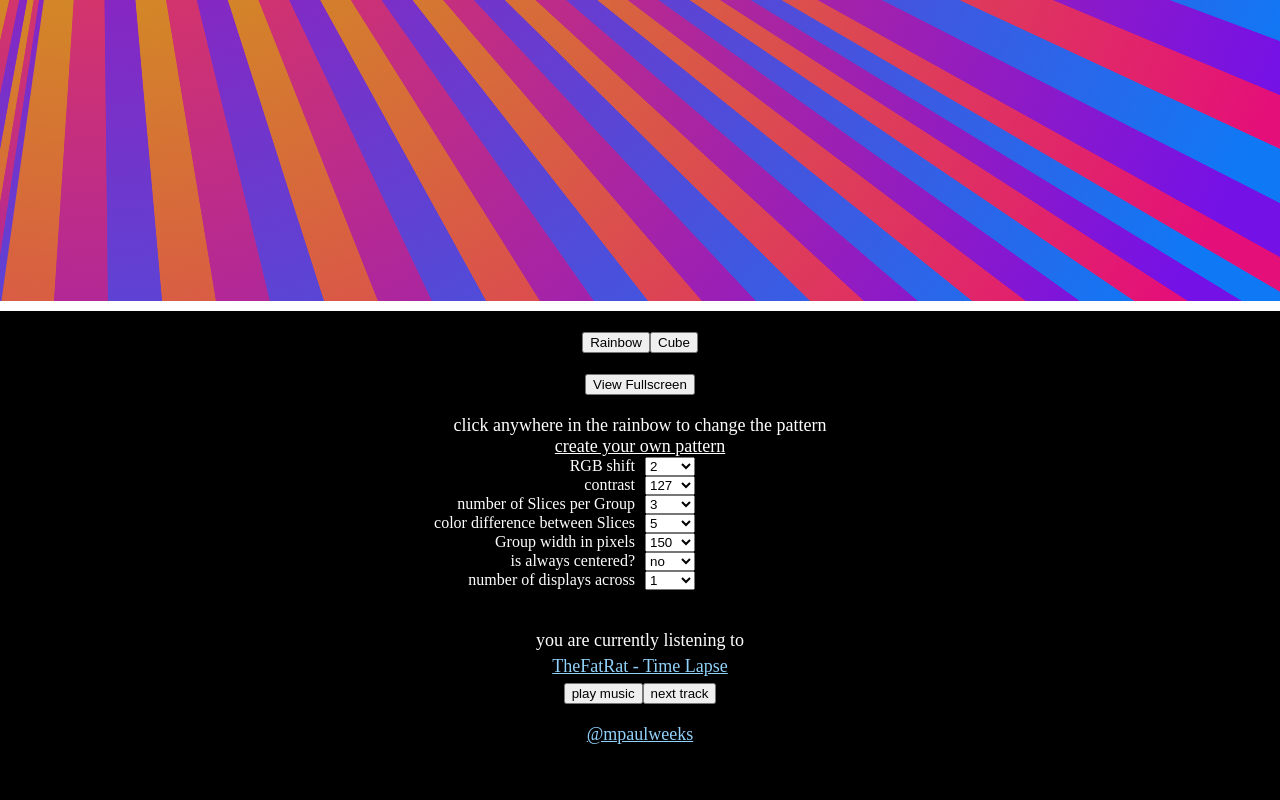
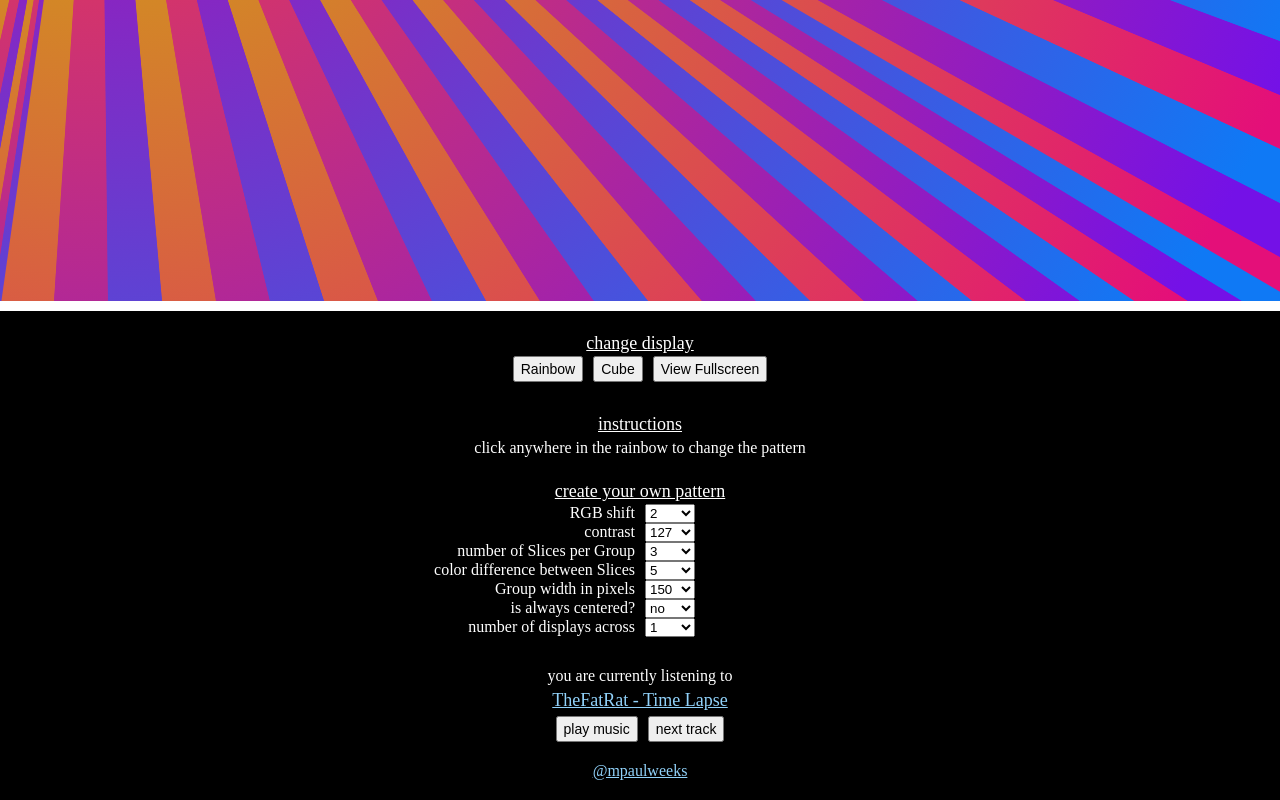
Before and after one commit to mpaulweeks/vibe, a React (Create React App) app in the folder vibe-app/: page / in a window 1280 px wide. Shown: the part 499-1299 px from the top of the page. Before the commit the page ends 1264 px from the top, so only its background shows below. Built offline with nearby package versions, Linux system fonts and the light colour scheme; the HTML template or start-up script is replaced by a standard one.

Commit message:
css changes through panel, more components

```diff
--- a/vibe-app/src/App.js
+++ b/vibe-app/src/App.js
@@ -16,7 +16,8 @@ const PageContainer = styled.div`
 const FooterContainer = styled.div`
   border-top: 10px solid white;
   text-align: center;
-  font-size: 18px;
+  font-size: 16px;
+  padding: 10px 0px;
 
   & a {
     color: #91D2FA;
--- a/vibe-app/src/view/Component.js
+++ b/vibe-app/src/view/Component.js
@@ -2,14 +2,27 @@ import styled from 'styled-components';
 
 const Row = styled.div`
   padding: 10px 0px;
-  &:first-child {
-    padding-top: 20px;
-  }
-  &:last-child {
-    padding-bottom: 20px;
-  }
+`;
+
+const Message = styled.div`
+  padding: 2px 0px;
+`;
+
+const SectionHeader = styled(Message)`
+  text-decoration: underline;
+  font-size: 18px;
+`;
+
+
+const Button = styled.button`
+  margin: 0px 5px;
+  padding: 3px 6px;
+  font-size: 14px;
 `;
 
 export {
   Row,
+  Message,
+  SectionHeader,
+  Button,
 };
--- a/vibe-app/src/view/Jukebox.js
+++ b/vibe-app/src/view/Jukebox.js
@@ -3,10 +3,15 @@ import styled from 'styled-components';
 
 import Audio from '../lib/Audio';
 
+import {
+  Button,
+} from './Component';
+
 const JukeboxContainer = styled.div`
 `;
 const SongTitle = styled.div`
   padding: 5px 0px;
+  font-size: 18px;
 `;
 const AudioElm = styled.audio`
   display: none;
@@ -34,12 +39,12 @@ class Jukebox extends React.Component {
           <a target="_blank" href={ data.url }>{ data.description }</a>
         </SongTitle>
         <div>
-          <button onClick={() => this.toggle()}>
+          <Button onClick={() => this.toggle()}>
             { data.isPlaying ? 'stop music' : 'play music' }
-          </button>
-          <button onClick={() => this.next()}>
+          </Button>
+          <Button onClick={() => this.next()}>
             next track
-          </button>
+          </Button>
         </div>
       </JukeboxContainer>
     );
--- a/vibe-app/src/view/Panel.js
+++ b/vibe-app/src/view/Panel.js
@@ -5,6 +5,8 @@ import CubeSettings from './CubeSettings';
 
 import {
   Row,
+  SectionHeader,
+  Button,
 } from './Component';
 
 class Panel extends React.Component {
@@ -28,17 +30,18 @@ class Panel extends React.Component {
     return (
       <div>
         <Row>
-          <button onClick={() => this.setType('rainbow')}>
+          <SectionHeader>
+            change display
+          </SectionHeader>
+          <Button onClick={() => this.setType('rainbow')}>
             Rainbow
-          </button>
-          <button onClick={() => this.setType('cube')}>
+          </Button>
+          <Button onClick={() => this.setType('cube')}>
             Cube
-          </button>
-        </Row>
-        <Row>
-          <button onClick={() => this.onFullscreen()}>
+          </Button>
+          <Button onClick={() => this.onFullscreen()}>
             View Fullscreen
-          </button>
+          </Button>
         </Row>
         <Row>
           {brain.visuType === 'rainbow' && (
--- a/vibe-app/src/view/RainbowSettings.js
+++ b/vibe-app/src/view/RainbowSettings.js
@@ -1,9 +1,11 @@
 import React from 'react';
 import styled from 'styled-components';
 
-const Subtitle = styled.div`
-  text-decoration: underline;
-`;
+import {
+  Row,
+  Message,
+  SectionHeader,
+} from './Component';
 
 const SettingsRow = styled.div`
   width: 100%;
@@ -35,7 +37,6 @@ class RainbowSettings extends React.Component {
   onChange(setting, elm){
     var newSettings = {};
     newSettings[elm.name] = parseInt(elm.value, 10);
-    console.log(newSettings)
     this.props.brain.visuApp().setCustomSettings(newSettings);
     this.forceUpdate();
   }
@@ -44,12 +45,18 @@ class RainbowSettings extends React.Component {
     const current = visuApp.getCurrentSettings();
     return (
       <div>
-        <div>
+        <Row>
+          <SectionHeader>
+            instructions
+          </SectionHeader>
+          <Message>
             click anywhere in the rainbow to change the pattern
-        </div>
-        <Subtitle>
+          </Message>
+        </Row>
+        <Row>
+          <SectionHeader>
             create your own pattern
-        </Subtitle>
+          </SectionHeader>
           {visuApp.settings.map((s, si) => (
             <SettingsRow key={si}>
               <SettingsLeft>
@@ -68,6 +75,7 @@ class RainbowSettings extends React.Component {
               </SettingsRight>
             </SettingsRow>
           ))}
+        </Row>
       </div>
     );
   }
```
Lines whose indentation alone changed are shown as unchanged.
